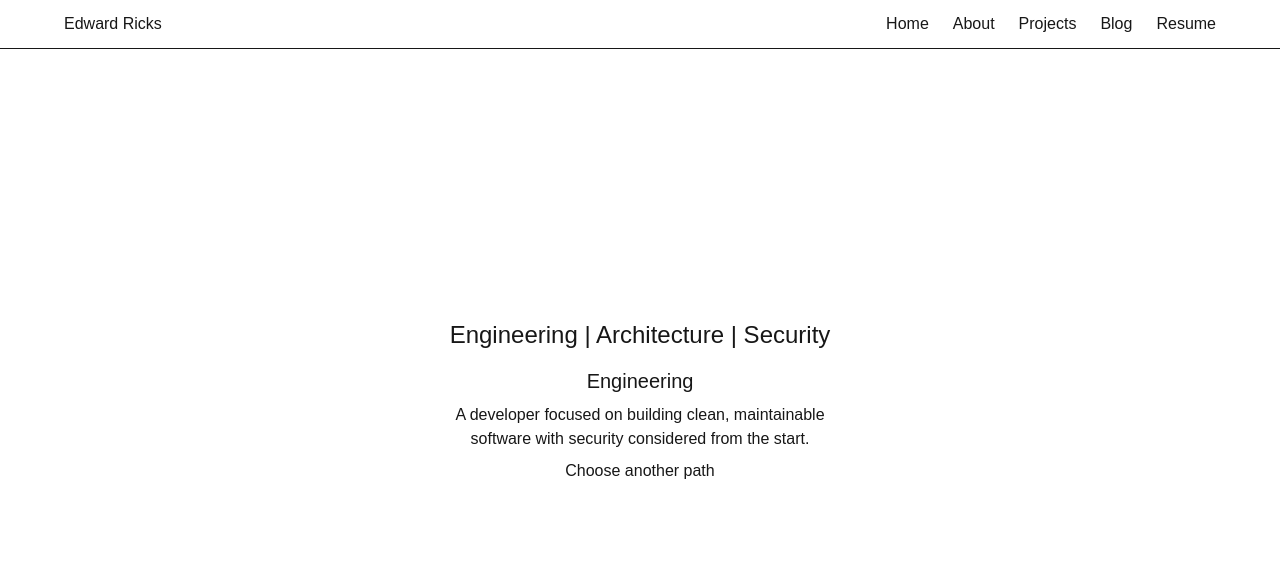
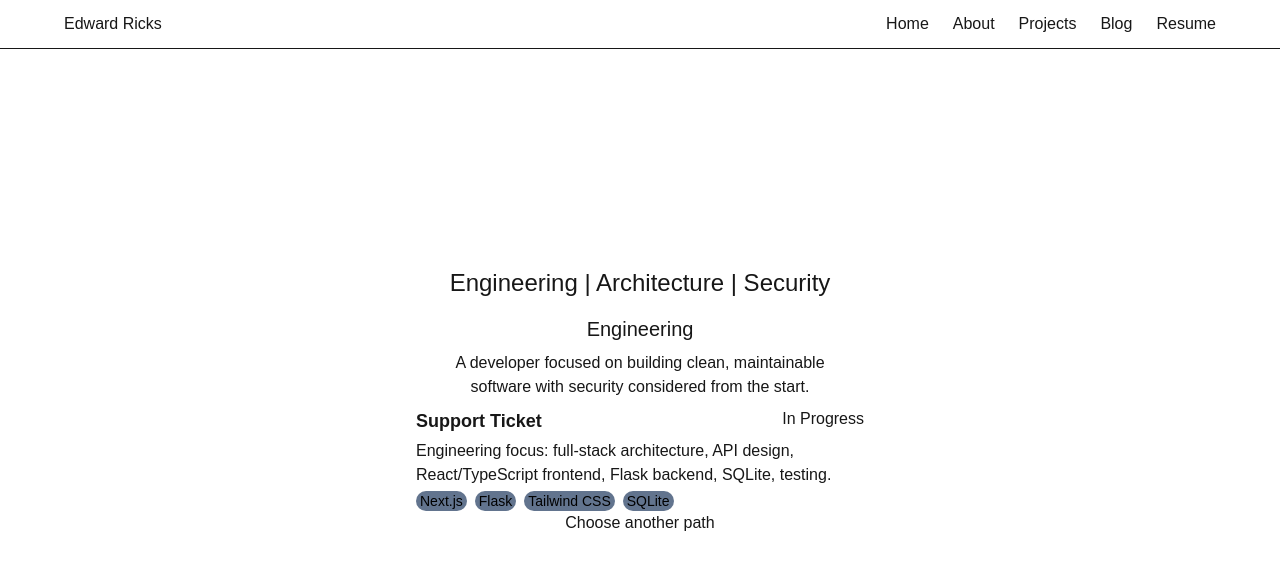
Before and after one commit to relicavaiden/cyber-portfolio, a Next.js app: page / in a window 1280 px wide. Both pictures are taken after a click on the button "Engineering". Shown: the top 570 px of the page. Built offline with nearby package versions, Linux system fonts and the light colour scheme.

Commit message:
Add project card with perspective specific summaries

```diff
--- a/src/components/home/HomePageContent.tsx
+++ b/src/components/home/HomePageContent.tsx
@@ -2,6 +2,8 @@
 
 import { useState, useEffect } from "react";
 import HeroSection from "./HeroSection";
+import ProjectCard, { vulnerableSupportTicketProject } from "../projects/ProjectCard";
+
 
 type Perspective = "neutral" | "engineering" | "security";
 
@@ -60,6 +62,12 @@ const HomePageContent = () => {
             {perspective !== "neutral" && (
                 <>
                     <HeroSection perspective={perspective} />
+                    <ProjectCard
+                        title={vulnerableSupportTicketProject.title}
+                        summary={vulnerableSupportTicketProject.summary[perspective]}
+                        technologies={vulnerableSupportTicketProject.technologies}
+                        status={vulnerableSupportTicketProject.status}
+                    />
                     <button onClick={() => handlePerspectiveChange("neutral")}>Choose another path</button>
                 </>
             )}
--- /dev/null
+++ b/src/components/projects/ProjectCard.tsx
@@ -0,0 +1,59 @@
+type ProjectStatus =
+    | "available"
+    | "disabled"
+    | "in-progress"
+    | "coming-soon";
+
+const statusLabels = {
+    available: "Available",
+    disabled: "Disabled",
+    "in-progress": "In Progress",
+    "coming-soon": "Coming Soon",
+};
+
+export type ProjectCardProps = {
+    title: string;
+    summary: string;
+    technologies: string[];
+    status: ProjectStatus;
+}
+
+export const vulnerableSupportTicketProject = {
+    title: "Support Ticket",
+    summary: {
+        engineering: "Engineering focus: full-stack architecture, API design, React/TypeScript frontend, Flask backend, SQLite, testing.",
+        security: "Security focus: intentionally vulnerable baseline, OWASP analysis, authentication/authorization weaknesses, remediation, verification."
+    },
+    technologies: ["Next.js", "Flask", "Tailwind CSS", "SQLite"],
+    status: "in-progress" as const
+};
+
+const ProjectCard = (
+    {
+        title,
+        technologies,
+        status,
+        summary,
+    } : ProjectCardProps
+) => {
+    return (
+        <article className="max-w-md flex flex-col gap-1">
+            <div className="flex justify-between">
+                <h3 className="text-lg font-semibold">{title}</h3>
+                <p className="">{statusLabels[status]}</p>
+            </div>
+            <p>{summary}</p>
+
+            <ul className="flex flex-wrap gap-2">
+                {technologies.map((technology) => (
+                    <li key={technology}
+                     className="text-sm rounded-xl px-1 bg-slate-500 text-black">
+                        {technology}
+                    </li>
+                ))}
+            </ul>
+        </article>
+    )
+}
+
+export default ProjectCard
```
